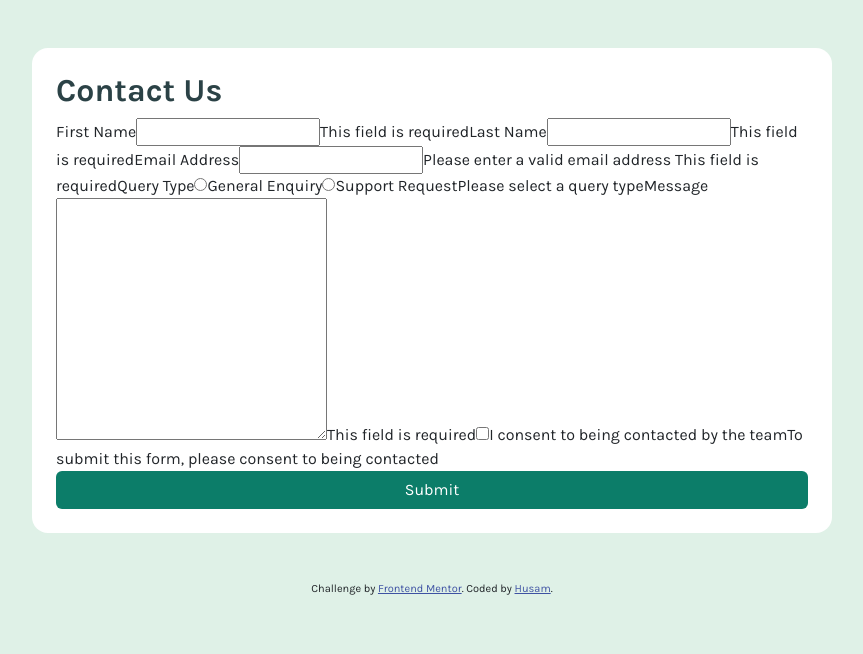
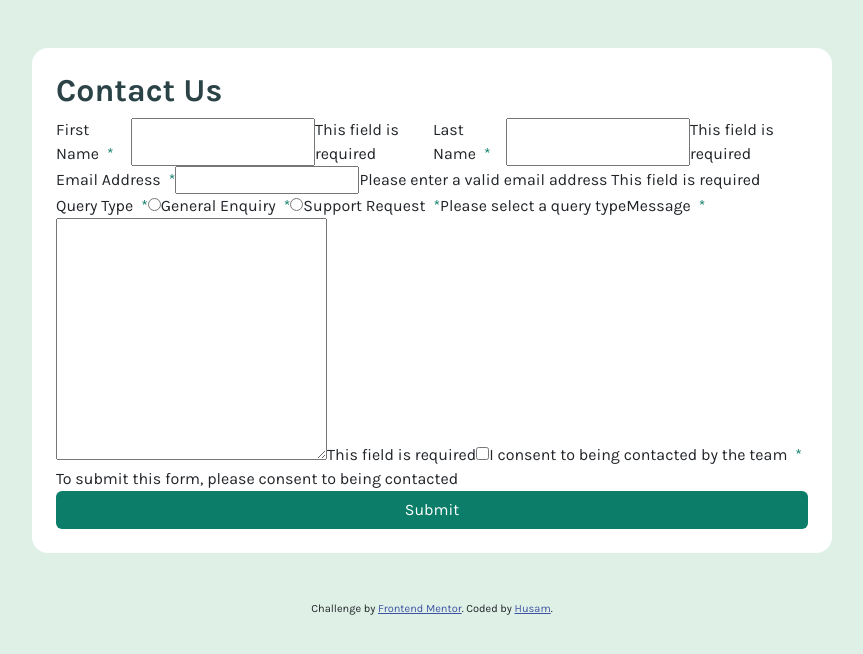
Before and after one commit to husamXA1/contact-form, a React (Vite) app: page / in a window 1280 px wide. Shown: the top 654 px of the page, without its empty margins (208-1071 px from the left). Built offline with nearby package versions, Linux system fonts and the light colour scheme; the HTML template or start-up script is replaced by a standard one.

Commit message:
added required astrisk

```diff
--- a/src/App.css
+++ b/src/App.css
@@ -18,6 +18,12 @@ html {
 body {
   background-color: hsl(148, 38%, 91%);
   font-family: "Karla", sans-serif;
+}
+
+label::after {
+  content: '*';
+  color: hsl(169, 82%, 27%);
+  margin-left: 0.5em;
 }
 
 /* .btn {
--- a/src/components/ContactForm.tsx
+++ b/src/components/ContactForm.tsx
@@ -5,6 +5,7 @@ export default function ContactForm() {
         <div className="contact-form container p-4 rounded-4 my-5">
             <h2>Contact Us</h2>
 
+            <div className="fullname d-md-flex">
                 <label htmlFor="fname">First Name</label>
                 <input type="text" name="fname" id="fname" />
                 This field is required
@@ -12,6 +13,7 @@ export default function ContactForm() {
                 <label htmlFor="lname">Last Name</label>
                 <input type="text" name="lname" id="lname" />
                 This field is required
+            </div>
 
             <label htmlFor="email">Email Address</label>
             <input type="email" name="email" id="email" />
```
Lines whose indentation alone changed are shown as unchanged.
